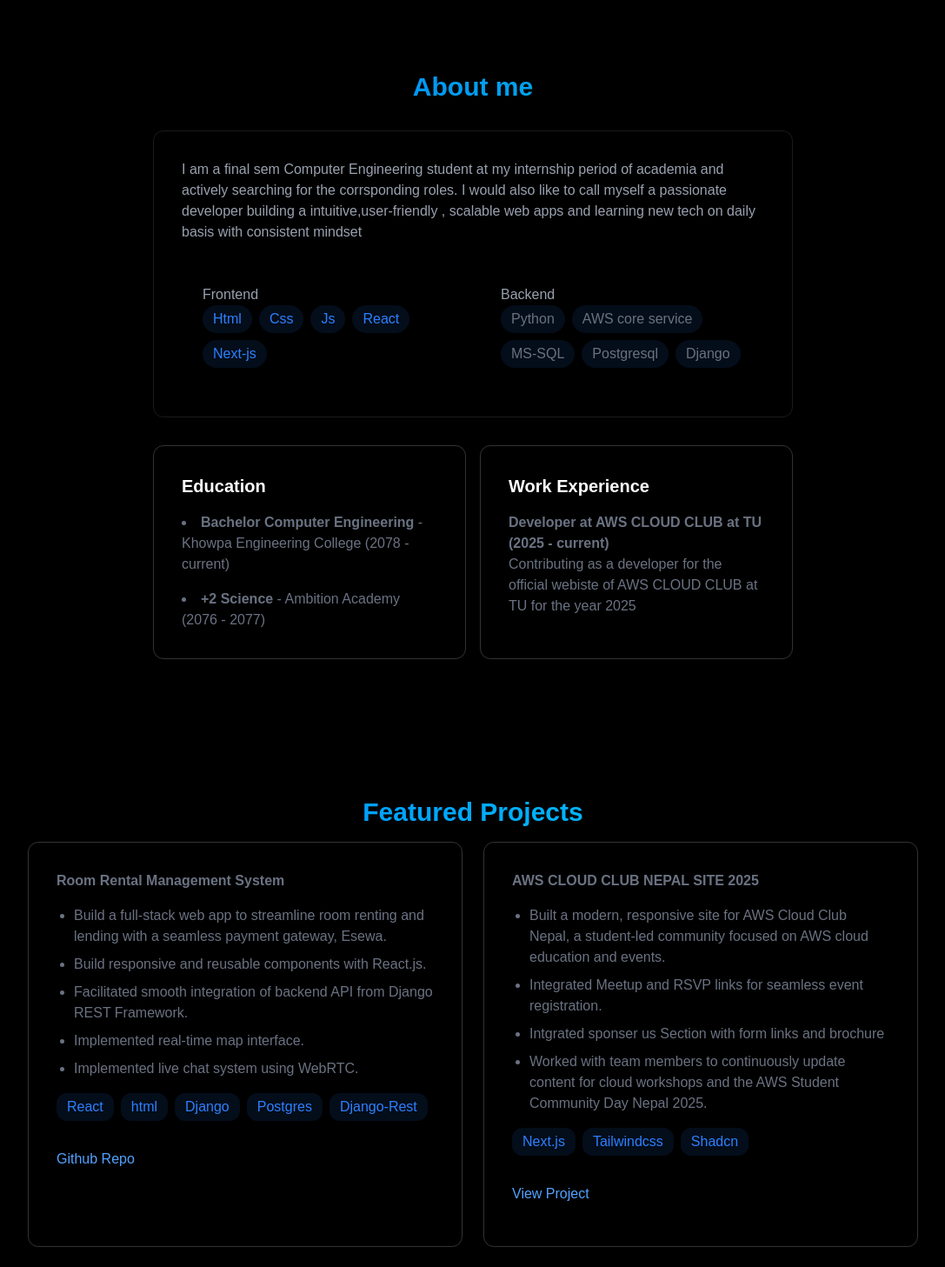
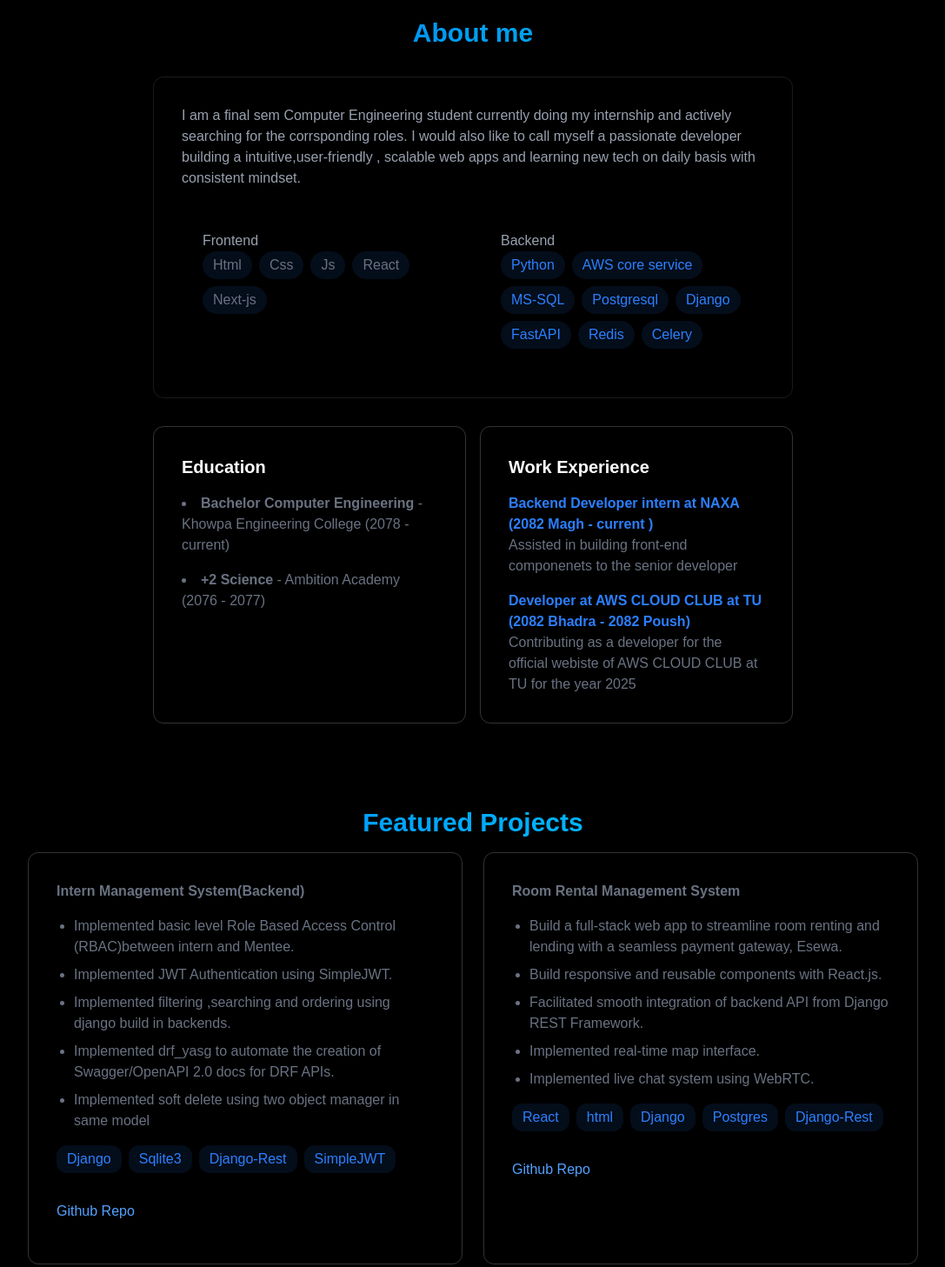
Before and after one commit to Kz1232/personal-portfolio, a React app: page / in a window 1280 px wide. Shown: the part 780-2237 px from the top of the page at 87% size, without its empty margins (96-1183 px from the left). Built offline with nearby package versions, Linux system fonts and the light colour scheme; the HTML template or start-up script is replaced by a standard one.

Commit message:
chore(projects):Added projects and updated content

```diff
--- a/src/components/sections/About.jsx
+++ b/src/components/sections/About.jsx
@@ -1,7 +1,16 @@
 import { RevealOnScroll } from "../RevealOnScroll";
 
 const frontendSkills = ["Html", "Css", "Js", "React", "Next-js"];
-const backendSkills = ["Python", "AWS core service", "MS-SQL","Postgresql", "Django"];
+const backendSkills = [
+  "Python",
+  "AWS core service",
+  "MS-SQL",
+  "Postgresql",
+  "Django",
+  "FastAPI",
+  "Redis",
+  "Celery",
+];
 export const About = () => {
   return (
     <section
@@ -15,8 +24,11 @@
           </h1>
           <div className=" p-8 rounded-xl border border-white/10 transition-all hover:-translate-y-1 ">
             <p className="text-gray-400 mb-6 ">
-              I am a final sem Computer Engineering student at my internship period of academia and actively searching for the corrsponding roles.
-              I would also like to call myself a passionate developer building a intuitive,user-friendly , scalable web apps and learning new tech on daily basis with consistent mindset
+              I am a final sem Computer Engineering student currently doing my
+              internship and actively searching for the corrsponding roles. I
+              would also like to call myself a passionate developer building a
+              intuitive,user-friendly , scalable web apps and learning new tech
+              on daily basis with consistent mindset.
             </p>
             <div className="grid grid-cols-1 md:grid-cols-2 gap-4">
               <div className="rounded-xl p-6 transition-all hover:-translate-y-1">
@@ -25,7 +37,7 @@
                   {frontendSkills.map((tech, key) => (
                     <span
                       key={key}
-                      className=" px-3 py-1 rounded-full text-blue-500 bg-blue-500/10 transition hover:bg-blue-500/20 hover:shadow-[0_2px_10px_rgba(59,130,240,0.2)]"
+                      className=" px-3 py-1 rounded-full  bg-blue-500/10 transition hover:bg-blue-500/20 hover:shadow-[0_2px_10px_rgba(59,130,240,0.2)]"
                     >
                       {tech}
                     </span>
@@ -38,7 +50,7 @@
                   {backendSkills.map((tech, key) => (
                     <span
                       key={key}
-                      className=" px-3 py-1 rounded-full bg-blue-500/10 transition hover:bg-blue-500/20 hover:shadow-[0_2px_10px_rgba(59,130,240,0.2)]"
+                      className=" px-3 py-1 rounded-full text-blue-500 bg-blue-500/10 transition hover:bg-blue-500/20 hover:shadow-[0_2px_10px_rgba(59,130,240,0.2)]"
                     >
                       {tech}
                     </span>
@@ -66,20 +78,22 @@
               </h3>
               <div className="space-y-4">
                 <div>
-                  <h4 className="font-semibold">
-                    Developer at AWS CLOUD CLUB at TU (2025 - current)
-                  </h4>
-                  <p>
-                    Contributing as a developer for the official webiste of AWS CLOUD CLUB at TU for the year 2025
-                  </p>
-                </div>
-                <div className="hidden">
-                  <h4 className="font-semibold">
-                    Software intern at Leapfrog (2022)
+                  <h4 className="font-semibold text-blue-500 ">
+                    Backend Developer intern at NAXA (2082 Magh - current )
                   </h4>
                   <p>
                     Assisted in building front-end componenets to the senior
                     developer
+                  </p>
+                </div>
+
+                <div>
+                  <h4 className="font-semibold text-blue-500 ">
+                    Developer at AWS CLOUD CLUB at TU (2082 Bhadra - 2082 Poush)
+                  </h4>
+                  <p>
+                    Contributing as a developer for the official webiste of AWS
+                    CLOUD CLUB at TU for the year 2025
                   </p>
                 </div>
               </div>
--- a/src/components/sections/Projects.jsx
+++ b/src/components/sections/Projects.jsx
@@ -12,6 +12,60 @@
             Featured Projects
           </h4>
           <div className="grid grid-cols-1 md:grid-cols-2 gap-6 mb-6">
+            <div
+              className="p-8 rounded-xl border border-white/20 hover:-translate-y-1 hover:border-blue-500/30
+                    hover:shadow-[0_2px_8px_rgba(59,130,246,0.1)] space-y-4 transition
+                    "
+            >
+              <h4 className="font-semibold">
+                Intern Management System(Backend)
+              </h4>
+              <ul className="list-disc pl-5 space-y-2">
+                <li>
+                  Implemented basic level Role Based Access Control
+                  (RBAC)between intern and Mentee.
+                </li>
+                <li>Implemented JWT Authentication using SimpleJWT. </li>
+                <li>
+                  Implemented filtering ,searching and ordering using django
+                  build in backends.
+                </li>
+                <li>
+                  Implemented drf_yasg to automate the creation of
+                  Swagger/OpenAPI 2.0 docs for DRF APIs.{" "}
+                </li>
+                <li>
+                  Implemented soft delete using two object manager in same model
+                </li>
+              </ul>
+              <div className="space-x-2 flex flex-wrap">
+                {["Django", "Sqlite3", "Django-Rest", "SimpleJWT"].map(
+                  (tech, key) => (
+                    <span
+                      key={key}
+                      className="px-3 py-1 rounded-xl text-blue-500 bg-blue-500/10 transition-all hover:-translate-y-1 hover:bg-blue-500/30"
+                    >
+                      {tech}
+                    </span>
+                  ),
+                )}
+              </div>
+              <div className="flex justify-between items-center">
+                <a
+                  href="#"
+                  className="text-blue-400 hover:text-blue-300 hidden transition-colors my-4"
+                >
+                  View Projects
+                </a>
+                <a
+                  href="https://github.com/Kz1232/Intern-Management-System"
+                  className="text-blue-400 hover:text-blue-300  transition-colors my-4 "
+                >
+                  Github Repo
+                </a>
+              </div>
+            </div>
+
             <div
               className="p-8 rounded-xl border border-white/20 hover:-translate-y-1 hover:border-blue-500/30
                     hover:shadow-[0_2px_8px_rgba(59,130,246,0.1)] space-y-4 transition
@@ -40,7 +94,7 @@
                     >
                       {tech}
                     </span>
-                  )
+                  ),
                 )}
               </div>
               <div className="flex justify-between items-center">
@@ -159,10 +213,9 @@
                     "
             >
               <h4 className="font-semibold">Product Landing Page</h4>
-              <p>The trumphet selling store's  productlanding page</p>
+              <p>The trumphet selling store's productlanding page</p>
               <div className="space-x-2 flex flex-wrap">
-                {["Html5", "CSS3", "Javascript"].map(
-                  (tech, key) => (
+                {["Html5", "CSS3", "Javascript"].map((tech, key) => (
                   <span
                     key={key}
                     className="px-3 py-1 rounded-xl text-blue-500 bg-blue-500/10 transition-all hover:-translate-y-1 hover:bg-blue-500/30
@@ -171,8 +224,7 @@
                   >
                     {tech}
                   </span>
-                  )
-                )}
+                ))}
               </div>
               <div className="flex justify-between items-center">
                 <a
```
Lines whose indentation alone changed are shown as unchanged.
